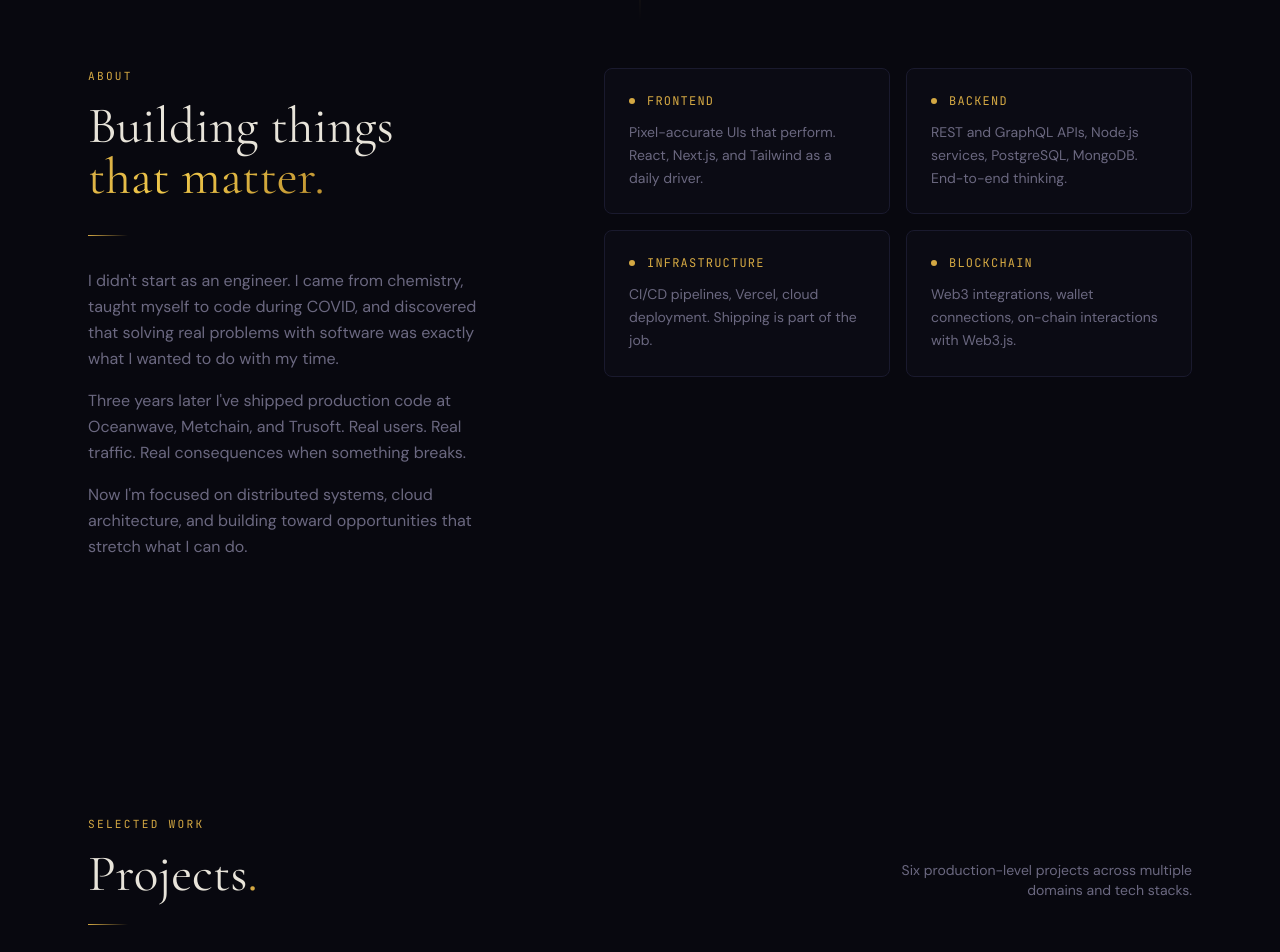
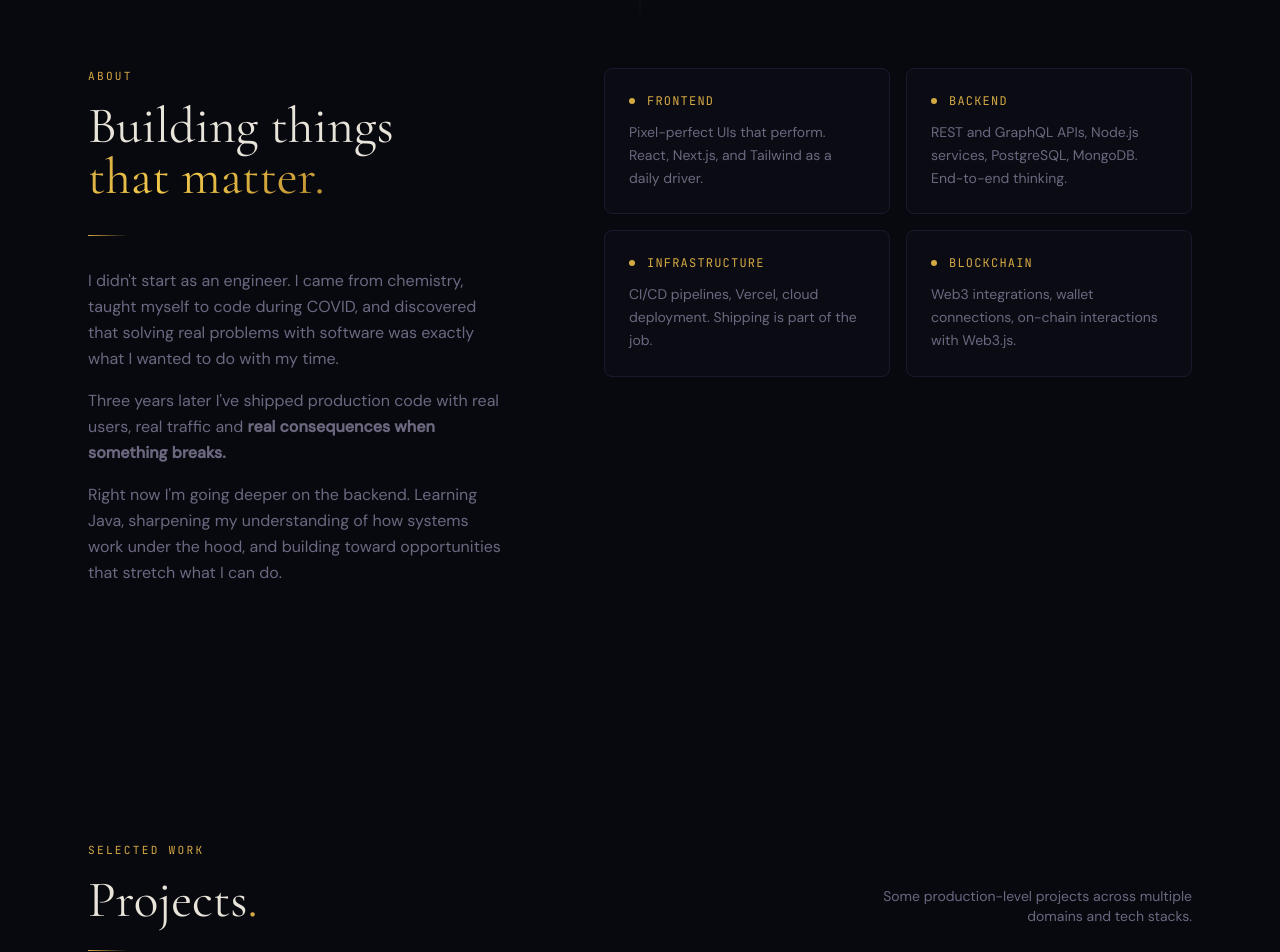
Before and after one commit to Izunnaya/Porfolio, a Next.js app: page / in a window 1280 px wide. Shown: the part 860-1812 px from the top of the page. Built offline with nearby package versions, Linux system fonts and the light colour scheme.

Commit message:
message cleanup

```diff
--- a/components/About.tsx
+++ b/components/About.tsx
@@ -38,12 +38,13 @@ export default function About() {
               time.
             </p>
             <p className="text-muted text-base leading-relaxed mt-4">
-              Three years later I&apos;ve shipped production code at Oceanwave,
-              Metchain, and Trusoft. Real users. Real traffic. Real consequences
-              when something breaks.
+              Three years later I&apos;ve shipped production code with real
+              users, real traffic and{" "}
+              <strong>real consequences when something breaks.</strong>
             </p>
             <p className="text-muted text-base leading-relaxed mt-4">
-              Now I&apos;m focused on distributed systems, cloud architecture,
+              Right now I'm going deeper on the backend. Learning Java,
+              sharpening my understanding of how systems work under the hood,
               and building toward opportunities that stretch what I can do.
             </p>
           </motion.div>
--- a/components/Projects.tsx
+++ b/components/Projects.tsx
@@ -10,8 +10,10 @@ const projects = [
     subtitle: "Developer Resource Platform",
     description:
       "Advanced filtering logic and AI-powered navigation to improve resource discoverability. Integrates Google Generative AI to help developers find what they need faster.",
-    problem: "Developers waste time searching scattered resources across the web.",
-    solution: "Centralized platform with AI-guided discovery and intelligent filtering.",
+    problem:
+      "Developers waste time searching scattered resources across the web.",
+    solution:
+      "Centralized platform with AI-guided discovery and intelligent filtering.",
     tech: ["React", "TypeScript", "Tailwind CSS", "Google Generative AI"],
     demo: "https://resourcify.vercel.app",
     github: "https://github.com/Izunnaya/resourcify",
@@ -23,8 +25,10 @@ const projects = [
     subtitle: "Job Board Platform",
     description:
       "Full-stack job board with post, search, and apply workflows. Server-side rendering, image upload, and form handling built on a modern stack.",
-    problem: "Job boards feel static. Users need dynamic, real-time posting and discovery.",
-    solution: "SSR-first architecture with Prisma ORM and PostgreSQL for reliable data.",
+    problem:
+      "Job boards feel static. Users need dynamic, real-time posting and discovery.",
+    solution:
+      "SSR-first architecture with Prisma ORM and PostgreSQL for reliable data.",
     tech: ["Next.js", "TypeScript", "Prisma", "PostgreSQL", "Vercel"],
     demo: "https://jobify-app.vercel.app",
     github: "https://github.com/Izunnaya/jobify",
@@ -36,9 +40,19 @@ const projects = [
     subtitle: "Food Ordering Application",
     description:
       "Scalable food ordering app built to simulate real startup workflows. Auth0 authentication, REST API, cloud hosting, and a clean React frontend.",
-    problem: "Building a scalable food platform requires solid API design and auth from day one.",
-    solution: "Separated frontend and backend repos, Auth0 for auth, MongoDB for flexible data.",
-    tech: ["React", "TypeScript", "Node.js", "Express", "MongoDB", "Auth0", "ShadCN UI"],
+    problem:
+      "Building a scalable food platform requires solid API design and auth from day one.",
+    solution:
+      "Separated frontend and backend repos, Auth0 for auth, MongoDB for flexible data.",
+    tech: [
+      "React",
+      "TypeScript",
+      "Node.js",
+      "Express",
+      "MongoDB",
+      "Auth0",
+      "ShadCN UI",
+    ],
     demo: null,
     github: "https://github.com/Izunnaya/food-ordering-app",
     highlight: false,
@@ -49,8 +63,10 @@ const projects = [
     subtitle: "AAA Shooter Game WebApp",
     description:
       "Real-time player data and event integration for a competitive shooter game platform. WebSocket-powered live updates and REST API consumption.",
-    problem: "Game dashboards need live data. Polling is too slow and too costly.",
-    solution: "WebSocket architecture for real-time player events and leaderboard updates.",
+    problem:
+      "Game dashboards need live data. Polling is too slow and too costly.",
+    solution:
+      "WebSocket architecture for real-time player events and leaderboard updates.",
     tech: ["React", "TypeScript", "WebSockets", "REST APIs"],
     demo: "https://strayshot.vercel.app",
     github: null,
@@ -63,7 +79,8 @@ const projects = [
     description:
       "Migrated an entire codebase to Next.js with full blockchain integrations. Wallet connections, on-chain interactions, and improved user onboarding.",
     problem: "Legacy codebase couldn't support modern blockchain UX patterns.",
-    solution: "Full Next.js migration, Web3.js wallet integration, and redesigned onboarding flow.",
+    solution:
+      "Full Next.js migration, Web3.js wallet integration, and redesigned onboarding flow.",
     tech: ["React", "TypeScript", "Next.js", "Web3.js"],
     demo: "https://metchain.io",
     github: null,
@@ -75,8 +92,10 @@ const projects = [
     subtitle: "Fitness & Wellness Platform",
     description:
       "Membership management, workout scheduling, and e-commerce for fitness products. Full-stack with Node.js backend and MongoDB.",
-    problem: "Fitness platforms need multiple user flows: scheduling, shopping, and membership.",
-    solution: "Unified full-stack application with Express API and React frontend.",
+    problem:
+      "Fitness platforms need multiple user flows: scheduling, shopping, and membership.",
+    solution:
+      "Unified full-stack application with Express API and React frontend.",
     tech: ["React", "Node.js", "Express", "MongoDB"],
     demo: "https://fitnessplus.vercel.app",
     github: null,
@@ -86,7 +105,14 @@ const projects = [
 
 function ExternalIcon() {
   return (
-    <svg width="12" height="12" viewBox="0 0 24 24" fill="none" stroke="currentColor" strokeWidth="2">
+    <svg
+      width="12"
+      height="12"
+      viewBox="0 0 24 24"
+      fill="none"
+      stroke="currentColor"
+      strokeWidth="2"
+    >
       <path d="M18 13v6a2 2 0 0 1-2 2H5a2 2 0 0 1-2-2V8a2 2 0 0 1 2-2h6" />
       <polyline points="15,3 21,3 21,9" />
       <line x1="10" y1="14" x2="21" y2="3" />
@@ -125,7 +151,8 @@ export default function Projects() {
               Projects<span className="text-gold">.</span>
             </h2>
             <p className="text-muted text-sm max-w-xs text-right hidden md:block">
-              Six production-level projects across multiple domains and tech stacks.
+              Some production-level projects across multiple domains and tech
+              stacks.
             </p>
           </div>
           <div className="line-gold mt-6" />
@@ -138,7 +165,11 @@ export default function Projects() {
               key={project.title}
               initial={{ opacity: 0, y: 24 }}
               animate={inView ? { opacity: 1, y: 0 } : {}}
-              transition={{ duration: 0.6, delay: 0.1 * i, ease: [0.22, 1, 0.36, 1] }}
+              transition={{
+                duration: 0.6,
+                delay: 0.1 * i,
+                ease: [0.22, 1, 0.36, 1],
+              }}
               className={`project-card group border rounded-xl p-6 md:p-8 ${
                 project.highlight
                   ? "border-gold/20 bg-gradient-to-br from-surface to-surface/50"
--- a/components/Skills.tsx
+++ b/components/Skills.tsx
@@ -6,11 +6,27 @@ import { useRef } from "react";
 const categories = [
   {
     label: "Frontend",
-    items: ["React", "Next.js", "TypeScript", "Tailwind CSS", "Framer Motion", "ShadCN UI", "React Hook Form"],
+    items: [
+      "React",
+      "Next.js",
+      "TypeScript",
+      "Tailwind CSS",
+      "Framer Motion",
+      "ShadCN UI",
+      "React Hook Form",
+    ],
   },
   {
     label: "Backend",
-    items: ["Node.js", "Express", "GraphQL", "REST APIs", "Prisma", "PostgreSQL", "MongoDB"],
+    items: [
+      "Node.js",
+      "Express",
+      "GraphQL",
+      "REST APIs",
+      "Prisma",
+      "PostgreSQL",
+      "MongoDB",
+    ],
   },
   {
     label: "Infrastructure",
@@ -27,7 +43,11 @@ export default function Skills() {
   const inView = useInView(ref, { once: true, margin: "-100px" });
 
   return (
-    <section id="skills" ref={ref} className="py-32 relative border-t border-border/40">
+    <section
+      id="skills"
+      ref={ref}
+      className="py-32 relative border-t border-border/40"
+    >
       <div className="max-w-6xl mx-auto px-6">
         <motion.div
           initial={{ opacity: 0, y: 20 }}
@@ -84,7 +104,12 @@ export default function Skills() {
               Currently expanding into
             </p>
           </div>
-          {["Cloud Architecture", "Distributed Systems", "AWS", "Kubernetes"].map((item) => (
+          {[
+            "Java",
+            "Backend Systems",
+            "System Design",
+            "Data Structures & Algorithms",
+          ].map((item) => (
             <span
               key={item}
               className="text-xs font-mono text-gold/70 border border-gold/20 px-3 py-1.5 rounded-sm"
--- a/utils/AboutMeTraitData.ts
+++ b/utils/AboutMeTraitData.ts
@@ -1,7 +1,7 @@
 const traits = [
   {
     label: "Frontend",
-    desc: "Pixel-accurate UIs that perform. React, Next.js, and Tailwind as a daily driver.",
+    desc: "Pixel-perfect UIs that perform. React, Next.js, and Tailwind as a daily driver.",
   },
   {
     label: "Backend",
```
